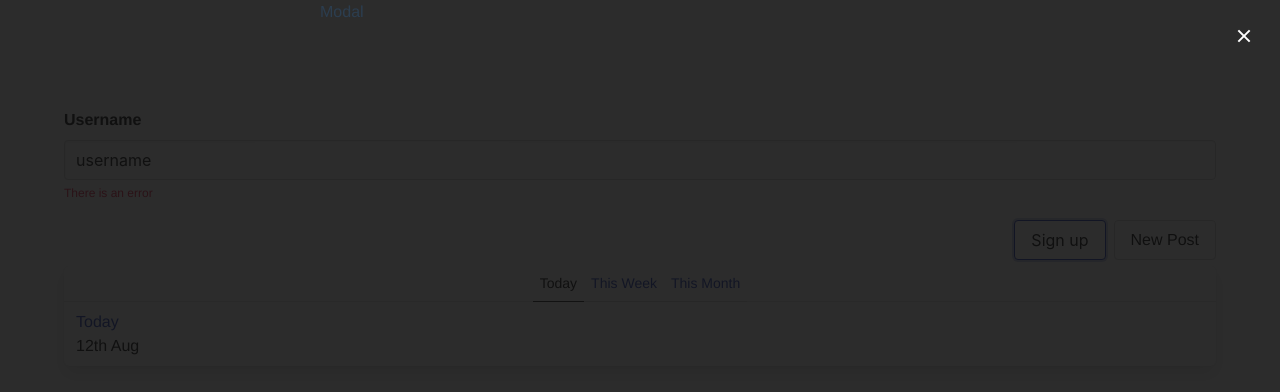
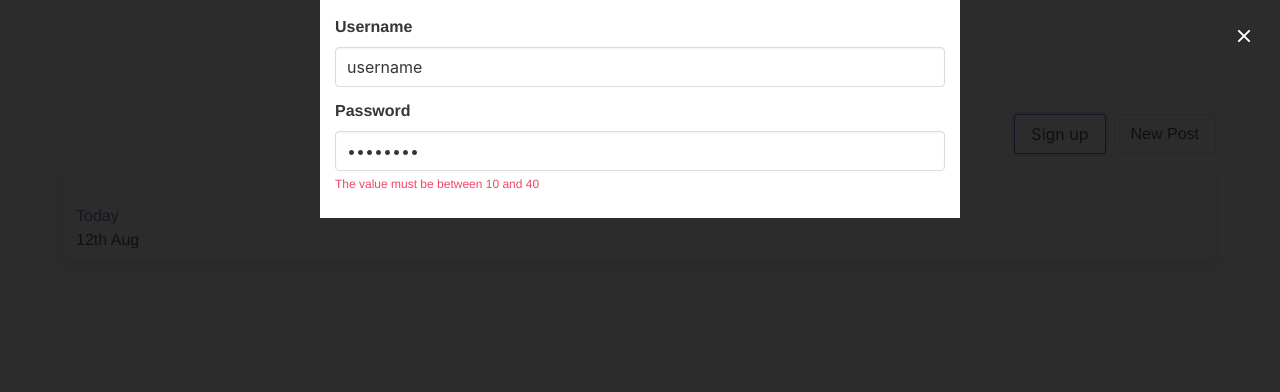
Before and after one commit to SangilYun/markdown-renderer, a Vue app: page / in a window 1280 px wide. Both pictures are taken after a click on the button "Sign up". Shown: the top 392 px of the page. Built offline with nearby package versions, Linux system fonts and the light colour scheme.

Commit message:
add signup component

```diff
--- a/src/App.vue
+++ b/src/App.vue
@@ -1,5 +1,4 @@
 <template>
-
   <div class="modal" :style="style">
     <div class="modal-background"></div>
     <div class="modal-content">
@@ -13,11 +12,6 @@
 
   <section class="section">
     <div class="container">
-      <form-input
-        v-model="username"
-        name="Username"
-        error="There is an error"
-      />
       <navbar />
       <router-view />
     </div>
@@ -25,17 +19,15 @@
 </template>
 
 <script lang="ts">
-import { computed, defineComponent, ref } from 'vue';
-import Navbar from "@/components/Navbar.vue";
-import { useModal } from "@/useModal";
-import FormInput from "@/components/FormInput.vue";
+import { computed, defineComponent } from 'vue';
+import Navbar from "./components/Navbar.vue";
+import { useModal } from "./useModal";
 
 export default defineComponent({
   name: 'App',
-  components: { FormInput, Navbar },
+  components: { Navbar },
   setup() {
     const modal = useModal()
-    const username = ref('username')
     const style = computed(() => {
       return {
         display: modal.show.value ? 'block' : 'none'
@@ -47,7 +39,6 @@
       hide: () => {
         modal.hideModel()
       },
-      username
     }
   }
 });
--- a/src/components/Navbar.vue
+++ b/src/components/Navbar.vue
@@ -19,15 +19,17 @@
   </div>
 
   <teleport to="#modal">
-    <div>Modal</div>
+    <signup />
   </teleport>
 </template>
 
 <script lang="ts">
 import { defineComponent } from "vue";
 import { useModal } from "@/useModal";
+import Signup from "@/components/Signup.vue";
 
 export default defineComponent({
+  components: { Signup },
   setup() {
     const modal = useModal()
 
--- /dev/null
+++ b/src/components/Signup.vue
@@ -0,0 +1,52 @@
+<template>
+  <form @submit="submit">
+    <form-input
+      v-model="username"
+      name="Username"
+      :error="usernameStatus.message"
+    />
+
+    <form-input
+      v-model="password"
+      name="Password"
+      type="password"
+      :error="passwordStatus.message"
+    />
+  </form>
+</template>
+
+<script lang="ts">
+import { computed, defineComponent, ref } from 'vue';
+import FormInput from "../components/FormInput.vue";
+import { Status, validate, required, length } from "../validation";
+
+export default defineComponent({
+  components: { FormInput, },
+  setup() {
+    const username = ref('username')
+    const usernameStatus = computed<Status>(() => {
+      return validate(username.value, [required(), length({ min: 5, max: 10 })])
+    })
+    const password = ref('password')
+    const passwordStatus = computed<Status>(() => {
+      return validate(password.value, [required(), length({ min: 10, max: 40 })])
+    })
+
+    const submit = (evt: Event) => {}
+    return {
+      event,
+      username,
+      password,
+      usernameStatus,
+      passwordStatus
+    }
+  }
+});
+</script>
+
+<style>
+form {
+  padding: 15px;
+  background: white;
+}
+</style>
```
